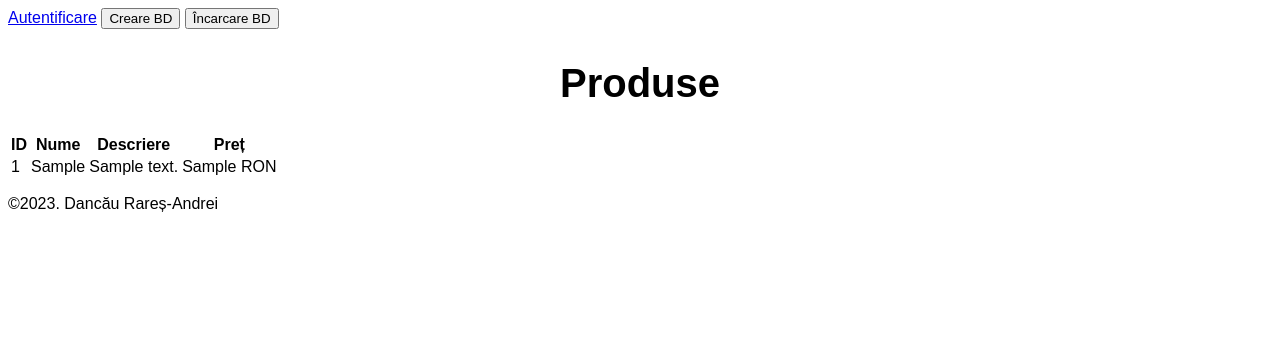
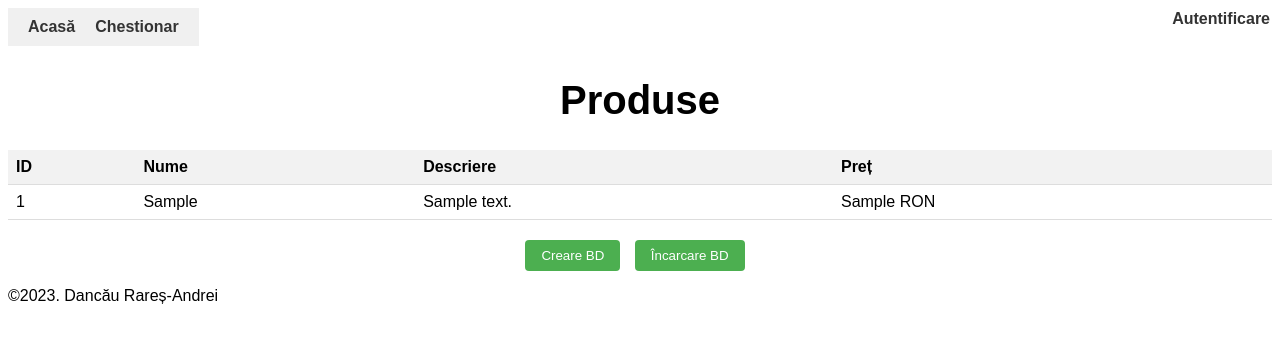
Before and after one commit to DancauRares-Andrei/proiect-2-ProgramareWeb, a Node server app: page / in a window 1280 px wide. Shown: the top 343 px of the page. Run offline with Node 20, Linux system fonts and the light colour scheme; tables that the repository leaves empty or names only in its code hold one stand-in row (values such as "Sample post"); some libraries are stand-ins or nearby versions.

Commit message:
Laborator 12 tema 3

```diff
--- a/views/index.ejs
+++ b/views/index.ejs
@@ -93,3 +34,7 @@
       <% }); %>
     </tbody>
   </table>
+  <div class="button-container">
+    <button type="button" onclick="location.href='/creare-bd'">Creare BD</button>
+    <button type="button" onclick="location.href='/inserare-bd'">Încarcare BD</button>
+  </div>
--- a/views/layout.ejs
+++ b/views/layout.ejs
@@ -2,10 +2,199 @@
 <html>
   <head>
     <title>Proiect 2 PW</title>
+    <style>
+      body {
+      font-family: Arial, sans-serif;
+    }
+    header{
+      display: flex;
+    }
+    header ul{
+      display:flex;
+      padding-right: 10px;
+    }
+
+    h1 {
+      text-align: center;
+      font-size: 2.5rem;
+      margin-top: 2rem;
+    }
+
+    h2 {
+      font-size: 1.5rem;
+      margin-top: 2rem;
+    }
+
+    label {
+      display: block;
+      margin-top: 1rem;
+      margin-bottom: 1rem;
+      font-size: 1.2rem;
+    }
+
+    input[type="radio"] {
+      margin-right: 0.5rem;
+      vertical-align: middle;
+    }
+
+    input[type="submit"] {
+      background-color: #4CAF50;
+      color: white;
+      border: none;
+      padding: 0.25rem;
+      font-size: 1.2rem;
+      margin-left: 2rem;
+      cursor: pointer;
+    }
+
+    input[type="submit"]:hover {
+      background-color: #3e8e41;
+    }
+
+    .container {
+      max-width: 800px;
+      margin: 0 auto;
+      padding: 2rem;
+      box-shadow: 0 0 10px rgba(0, 0, 0, 0.3);
+    }
+    .menu {
+  display: flex;
+  justify-content: center;
+  align-items: center;
+  background-color: #f0f0f0;
+  padding: 10px;
+}
+
+.menu-link {
+  margin: 0 10px;
+  text-decoration: none;
+  color: #333;
+  font-weight: bold;
+}
+
+.menu-link:hover {
+  color: #666;
+}
+#logout {
+  display: flex;
+  position: fixed;
+  top: 10px;
+  right: 10px;
+  justify-content: center;
+  align-items: center;
+  background-color: #f0f0f0;
+  padding: 4.5px;
+}
+#logout p {
+  margin: 0 10px;
+  text-decoration: none;
+  color: #333;
+  font-weight: bold;
+}
+.button-container {
+  margin-top: 20px;
+  text-align: center;
+}
+
+.button-container button {
+  margin-right: 10px;
+  padding: 8px 16px;
+  background-color: #4caf50;
+  color: white;
+  border: none;
+  border-radius: 4px;
+  cursor: pointer;
+}
+
+.button-container button:hover {
+  background-color: #45a049;
+}
+
+.button-container button:focus {
+  outline: none;
+}
+table {
+  width: 100%;
+  border-collapse: collapse;
+  margin-bottom: 20px;
+}
+
+table th, table td {
+  padding: 8px;
+  text-align: left;
+  border-bottom: 1px solid #ddd;
+}
+
+table th {
+  background-color: #f2f2f2;
+  font-weight: bold;
+}
+
+table tbody tr:nth-child(even) {
+  background-color: #f9f9f9;
+}
+
+table tbody tr:hover {
+  background-color: #f5f5f5;
+}
+
+table td button {
+  padding: 6px 10px;
+  background-color: #4caf50;
+  color: white;
+  border: none;
+  border-radius: 4px;
+  cursor: pointer;
+}
+
+table td button:hover {
+  background-color: #45a049;
+}
+
+table td button:focus {
+  outline: none;
+}
+a[href="/autentificare"] {
+  position: absolute;
+  top: 10px;
+  right: 10px;
+  text-decoration: none;
+  color: #333;
+  font-weight: bold;
+}
+button[type="submit"] {
+  background-color: #4CAF50;
+  color: white;
+  border: none;
+  padding: 1rem;
+  font-size: 1.2rem;
+  margin-top: 2rem;
+  cursor: pointer;
+}
+
+button[type="submit"]:hover {
+  background-color: #3e8e41;
+}
+
+    </style>
   </head>
   <body>
     <header>
-      <!-- Aici se poate pune un meniu de navigare, logo-ul site-ului, etc. -->
+      <nav class="menu">
+        <a href="/" class="menu-link">Acasă</a>
+        <a href="/chestionar" class="menu-link">Chestionar</a>
+        <% if (typeof utilizator !== 'undefined') { %>
+        <a href="/vizualizare-cos" class="menu-link">Coș</a>
+      </nav>
+      <div id="logout">
+        <p>Autentificat ca <%= utilizator %></p>
+        <form method="post" action="/logout">
+          <input type="submit" value="Deconectare">
+        </form>
+      </div>
+          <% } else {%>
+        </nav>
+        <% } %>
     </header>
     <main>
       <%- body %> <!-- Aici se va insera conținutul view-ului specificat ca argument -->
```
Also changed, not shown: other parts of views/index.ejs (+3 -62 lines), app.js (+55 -4 lines), views/chestionar.ejs (+0 -80 lines), views/rezultat-chestionar.ejs (+0 -8 lines), views/vizualizare-cos.ejs (added, +29 -0 lines).
